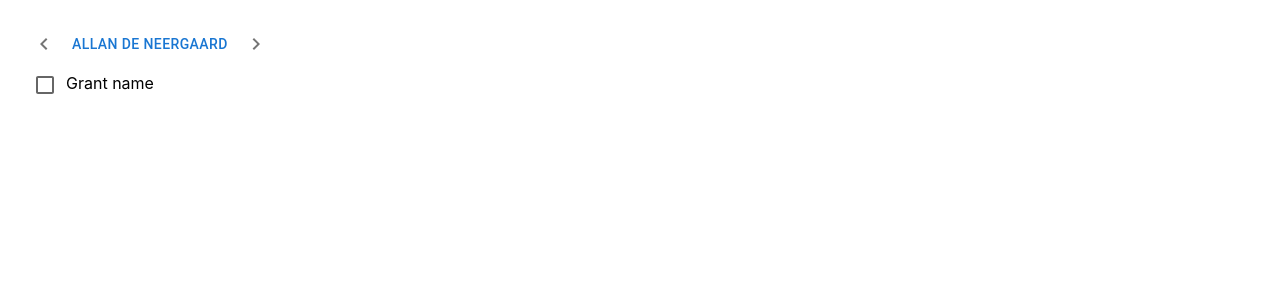
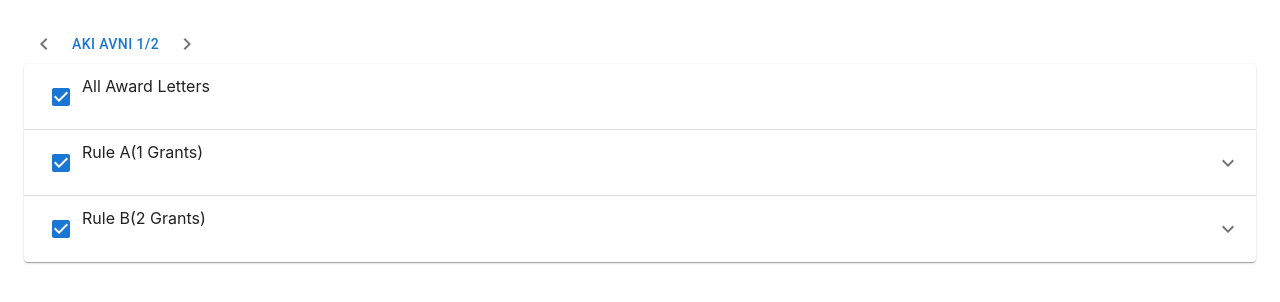
Before and after one commit to ValeriyBilyk/carousel-component, a React app: page / in a window 1280 px wide. Shown: the top 302 px of the page. Built offline with nearby package versions, Linux system fonts and the light colour scheme.

Commit message:
add transfomation and state management logic

```diff
--- a/src/carousel/Carousel.tsx
+++ b/src/carousel/Carousel.tsx
@@ -1,9 +1,112 @@
 import { Navigation } from "./Navigation";
 import { List } from "./List";
+import { useReducer } from "react";
+
+export type Tax = {
+    countryCode: number; // Example: 1, 2, 3...
+    taxRuleName: string; // Example: "Rule A", "Rule B"...
+}
+
+export type Grant = {
+    stakeholderName: string; // Example: "Aki Avni"
+    taxRules: Tax[];
+    available?: boolean
+}
+
+const grants: Array<Grant> = [
+    {
+        stakeholderName: "Aki Avni", // Example: "Aki Avni"
+        taxRules: [
+            {
+                countryCode: 1, // Example: 1, 2, 3...
+                taxRuleName: "Rule A", // Example: "Rule A", "Rule B"...
+            },
+            {
+                countryCode: 2, // Example: 1, 2, 3...
+                taxRuleName: "Rule B", // Example: "Rule A", "Rule B"...
+            }
+        ]
+    },
+    {
+        stakeholderName: "Allan de Neergaard", // Example: "Aki Avni"
+        taxRules: [
+            {
+                countryCode: 2, // Example: 1, 2, 3...
+                taxRuleName: "Rule B", // Example: "Rule A", "Rule B"...
+            }
+        ]
+    }
+]
+
+function transformGrantsToTaxRules(grants: Array<Grant>) {
+    const taxRulesResult: any = {}
+
+    grants.forEach((grant) => {
+        grant.taxRules.forEach(taxRule => {
+            if (!taxRulesResult[taxRule.taxRuleName]) {
+                taxRulesResult[taxRule.taxRuleName] = {
+                    ...taxRule,
+                    checked: true,
+                    grants: [grant.stakeholderName]
+                }
+            } else {
+                taxRulesResult[taxRule.taxRuleName].grants.push(grant.stakeholderName)
+            }
+        })
+    })
+
+    return Object.values(taxRulesResult)
+}
+
+transformGrantsToTaxRules(grants)
+
+export const CHANGE_TAX_RULE = "CHANGE_TAX_RULE"
+
+function reducer(state: any, action: any) {
+    switch (action.type) {
+        case CHANGE_TAX_RULE:
+            if (!action.checked) {
+                const isLastTaxRuleChecked = state.transformedTaxRules.filter((transformedTaxRule: any) => transformedTaxRule.checked).length === 1
+                if (isLastTaxRuleChecked) {
+                    return state
+                }
+            }
+            const transformedTaxRules = state.transformedTaxRules.map((transformedTaxRule: any) => {
+                return transformedTaxRule.taxRuleName === action.taxRuleName ? {
+                    ...transformedTaxRule,
+                    checked: action.checked
+                } : transformedTaxRule
+            })
+            return {
+                ...state,
+                grants: state.grants.map((grant: Grant) => {
+                    const available = !!transformedTaxRules.filter((transformedTaxRule: any) =>
+                        transformedTaxRule.checked && transformedTaxRule.grants.includes(grant.stakeholderName)).length
+                    return {
+                        ...grant,
+                        available
+                    }
+                }),
+                transformedTaxRules
+            };
+        default:
+            return state;
+    }
+}
 
 export const Carousel = () => {
+    const [state, dispatch] = useReducer(reducer, {
+        grants,
+        selectedGrant: {
+            grant: grants[0],
+            orderValue: 1,
+            commonAmount: grants.length
+        },
+        transformedTaxRules: transformGrantsToTaxRules(grants)
+    })
+
     return <div>
-        <Navigation />
-        <List/>
+        <Navigation state={state} dispatch={dispatch}/>
+        <List state={state} dispatch={dispatch}/>
     </div>
 }
--- a/src/carousel/List.tsx
+++ b/src/carousel/List.tsx
@@ -1,8 +1,42 @@
-import { Checkbox } from "@mui/material";
+import { Accordion, AccordionDetails, AccordionSummary, Checkbox } from "@mui/material";
+import ExpandMoreIcon from '@mui/icons-material/ExpandMore';
+import { ChangeEvent, SyntheticEvent } from "react";
+import { CHANGE_TAX_RULE } from "./Carousel";
 
-export const List = () => {
+export const List = ({state, dispatch}: {state: any, dispatch: any}) => {
+    const allChecked = state.transformedTaxRules.filter((taxRule: any) =>
+        taxRule.checked).length === state.transformedTaxRules.length
+    const accordionOnChange = (event: SyntheticEvent) => {
+        event.stopPropagation()
+    }
+
+    const handleCheckboxChange = (event: ChangeEvent<HTMLInputElement>, taxRuleName: string) => {
+        dispatch({ type: CHANGE_TAX_RULE, taxRuleName, checked: event.target.checked })
+    }
+
     return <div>
-        <Checkbox />
-        Grant name
-    </div>;
+        <Accordion style={{marginBottom: 0}}>
+            <AccordionSummary onClick={accordionOnChange}>
+                <Checkbox
+                    checked={allChecked}
+                    indeterminate={!allChecked}
+                />
+                All Award Letters
+            </AccordionSummary>
+        </Accordion>
+        {state.transformedTaxRules.map((taxRule: any) => {
+            return <Accordion style={{marginBottom: 0, marginTop: 0}}>
+                <AccordionSummary expandIcon={<ExpandMoreIcon />}>
+                    <Checkbox checked={taxRule.checked} onChange={(event) => {
+                        handleCheckboxChange(event, taxRule.taxRuleName)
+                    }}/>
+                    {taxRule.taxRuleName}
+                    ({taxRule.grants.length} Grants)
+                </AccordionSummary>
+                <AccordionDetails>
+                    {taxRule.grants.map((grant: any) => grant)}
+                </AccordionDetails>
+            </Accordion>
+        })}
+    </div>
 }
--- a/src/carousel/Navigation.tsx
+++ b/src/carousel/Navigation.tsx
@@ -2,12 +2,15 @@ import { Button, IconButton } from "@mui/material";
 import ChevronLeftIcon from "@mui/icons-material/ChevronLeft";
 import ChevronRightIcon from "@mui/icons-material/ChevronRight";
 
-export const Navigation = () => {
+export const Navigation = ({state, dispatch}: {state: any, dispatch: any}) => {
+    const { selectedGrant } = state
+    console.log(state)
+
     return <div>
         <IconButton>
             <ChevronLeftIcon />
         </IconButton>
-        <Button variant="text">Allan de Neergaard</Button>
+        <Button variant="text">{selectedGrant.grant.stakeholderName} {selectedGrant.orderValue}/{selectedGrant.commonAmount}</Button>
         <IconButton>
             <ChevronRightIcon />
         </IconButton>
```
